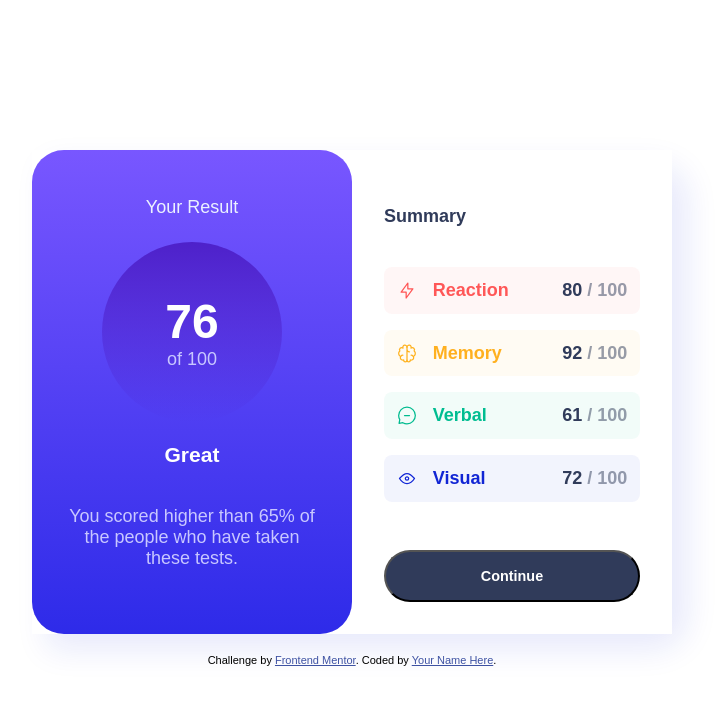
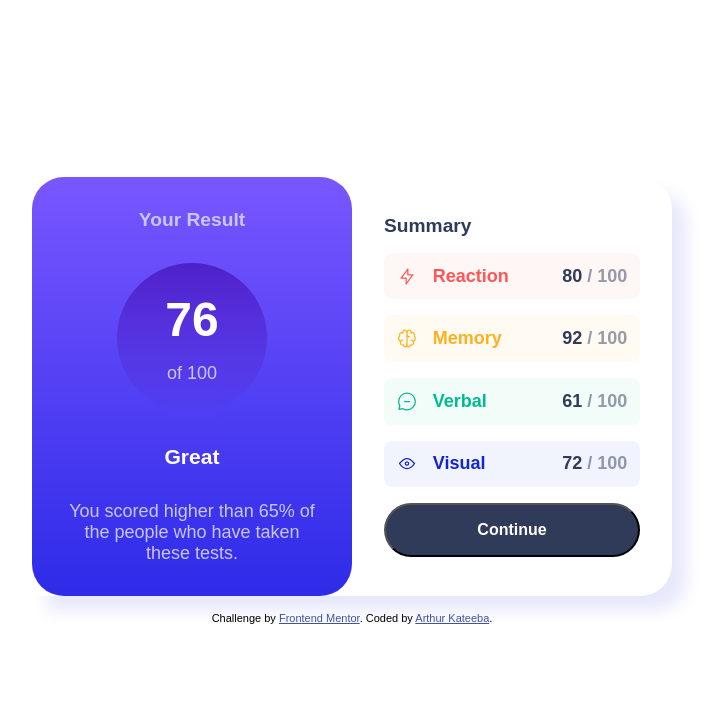
Before and after one commit to ArthKate/fmc-results-summary-compoent, a plain HTML site: page index.html in a window 1280 px wide. Shown: the whole page, without its empty margins (288-1005 px from the left). Drawn offline with Linux system fonts and the light colour scheme.

Commit message:
add result-summary component project responsive

```diff
--- a/index.html
+++ b/index.html
@@ -67,7 +67,7 @@
 
   <div class="attribution">
     Challenge by <a href="https://www.frontendmentor.io?ref=challenge" target="_blank">Frontend Mentor</a>.
-    Coded by <a href="#">Your Name Here</a>.
+    Coded by <a href="#">Arthur Kateeba</a>.
   </div>
 </body>
 
--- a/style.css
+++ b/style.css
@@ -1,10 +1,12 @@
 @import url('https://fonts.googleapis.com/css2?family=Hanken+Grotesk:wght@500;700;800&display=swap');
 
-:root {
+* {
   margin: 0;
     padding: 0;
     box-sizing: border-box;
+}
 
+:root {
   /* neutral colors*/
   --White: hsl(0, 0%, 100%);
   --Pale-blue: hsl(221, 100%, 96%);
@@ -28,43 +30,40 @@
   --Cobalt-blue: hsl(234, 85%, 45%);
 }
 
-
 body {
+  font-family: 'HankenGrotesk', sans-serif;
+  font-size: 18px;
   display: flex;
   flex-direction: column;
   justify-content: center;
   align-items: center;
   height: 100vh;
-  font-family: 'HankenGrotesk', sans-serif;
-  font-size: 18px;
+
 }
 
-@media (min-width: 768px) {
 .container {
   display: flex;
-      width: 40rem;
-      margin-bottom: 20px;
-      border-radius: 0 2rem 2rem 0;
-      box-shadow: 15px 15px 2rem hsla(234, 85%, 45%, 0.1);
+  flex-direction: column;
+  margin-bottom: 1rem;
+  gap: 2rem;
 }
 
-    /*results-section*/
+/* results section*/
 
 .results {
   display: flex;
   flex-direction: column;
-      justify-content: center;
   align-items: center;
-      width: 50%;
   padding: 2rem;
+  gap: 2rem;
   background: linear-gradient(180deg, var(--Light-slate-blue), var(--Light-royal-blue));
-      border-radius: 2rem;
+  border-radius: 0 0 2rem 2rem;
 }
 
 .results h4 {
-      color: var(--Pale-blue);
-      font-weight: 500;
-      margin-top: 0;
+  color: var(--Light-lavender);
+  font-weight: 700;
+  font-size: 1.2rem;
 }
 
 .score {
@@ -72,50 +71,45 @@ body {
   flex-direction: column;
   justify-content: center;
   align-items: center;
-      width: 180px;
-      height: 180px;
+  gap: 1rem;
+  width: 150px;
+  height: 150px;
   background: linear-gradient(180deg, var(--Violet-blue), var(--Persian-blue));
     border-radius: 50%;
 }
 
 .score span:nth-child(1) {
   font-size: 3rem;
+  font-weight: 800;
   color: var(--White);
-      font-weight: 800;
 }
 
 .score span:nth-child(2) {
   color: var(--Light-lavender);
-      font-weight: 200;
 }
 
 .results h3 {
-      color: var(--White);
-      font-weight: 700;
+  color: var(--White)
 }
 
 .results p {
+  text-align: center;
   color: var(--Light-lavender);
-      font-weight: 500;
-      text-align: center;
 }
 
-    /*Summary section*/
+/* summary section */
 
 .summary {
   display: flex;
   flex-direction: column;
-      justify-content: center;
+  padding: 2rem;
   gap: 1rem;
-      width: 50%;
-      padding: 2rem;
-      background: var(--White);
 }
 
-    section:nth-child(2) h4:nth-child(1) {
+.summary h4 {
   color: var(--Dark-gray-blue);
   font-weight: 700;
-
+  font-size: 1.2rem;
 }
 
 .summary .scores {
@@ -213,19 +207,45 @@ body {
 }
 
 button {
+  font-size: 1rem;
   font-weight: 700;
-      font-size: 0.9rem;
   color: var(--White);
   background-color: var(--Dark-gray-blue);
-      padding: 1rem 2rem;
-      width: 100%;
-      margin-top: 2rem;
+  padding: 0.8rem 0;
+  border-radius: 2rem;
+}
+
+@media (min-width: 768px) {
+  .container {
+    display: flex;
+    flex-direction: row;
+    justify-content: center;
+    width: 40rem;
+    gap: 0;
+    align-items: center;
+    border-radius: 0 2rem 2rem 0;
+    box-shadow: 15px 15px 1rem hsla(234, 85%, 45%, 0.1)
+  }
+
+  .results {
+    border-radius: 2rem;
+    width: 50%;
+  }
+
+  .summary {
+    border-radius: 2rem;
+    width: 50%;
+  }
+
+    button {
+      font-size: 1rem;
+      font-weight: 700;
+      color: var(--White);
+      background-color: var(--Dark-gray-blue);
+      padding: 1rem 0;
       border-radius: 2rem;
     }
 }
-
-
-
 
 
 .attribution {
```
Lines whose indentation alone changed are shown as unchanged.
